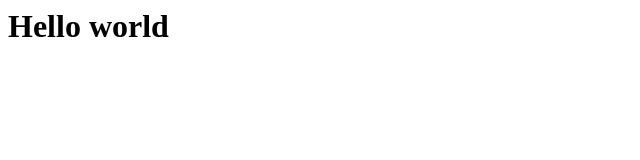
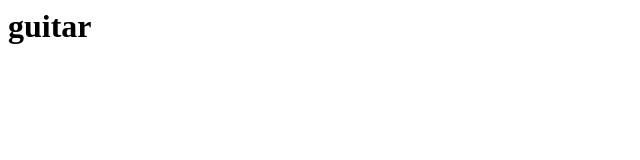
Before and after one commit to yuenh84/LeCode, a plain HTML site: page Index.html in a window 1280 px wide. Shown: the whole page, without its empty margins (0-640 px from the left). Drawn offline with Linux system fonts and the light colour scheme.

Commit message:
Changed text

```diff
--- a/Index.html
+++ b/Index.html
@@ -1 +1 @@
-<h1>Hello world</h1>
+<h1>guitar</h1>
```
Also changed, not shown: 1 other file.
